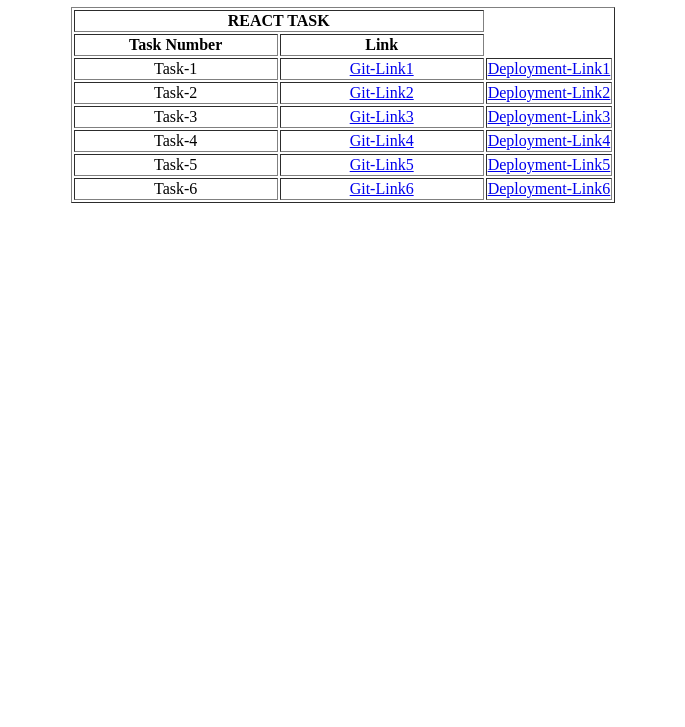
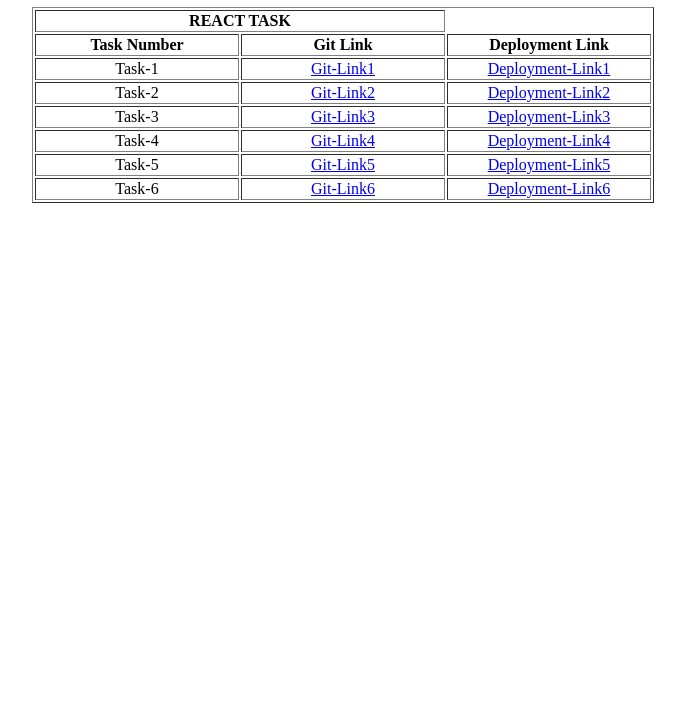
Before and after one commit to Jimil1407/react_task_21bai1001, a plain HTML site: page index.html in a window 1280 px wide. Shown: the part 73-800 px from the top of the page, without its empty margins (297-982 px from the left). Drawn offline with Linux system fonts and the light colour scheme.

Commit message:
Update index.html

```diff
--- a/index.html
+++ b/index.html
@@ -12,7 +12,8 @@
             </tr>
             <tr>
                 <th style="width: 200px;" >Task Number</th>
-                <th style="width: 200px;">Link</th>
+                <th style="width: 200px;"> Git Link</th>
+                <th style="width: 200px;"> Deployment Link</th>
           </tr>
 
           <tr>
```
